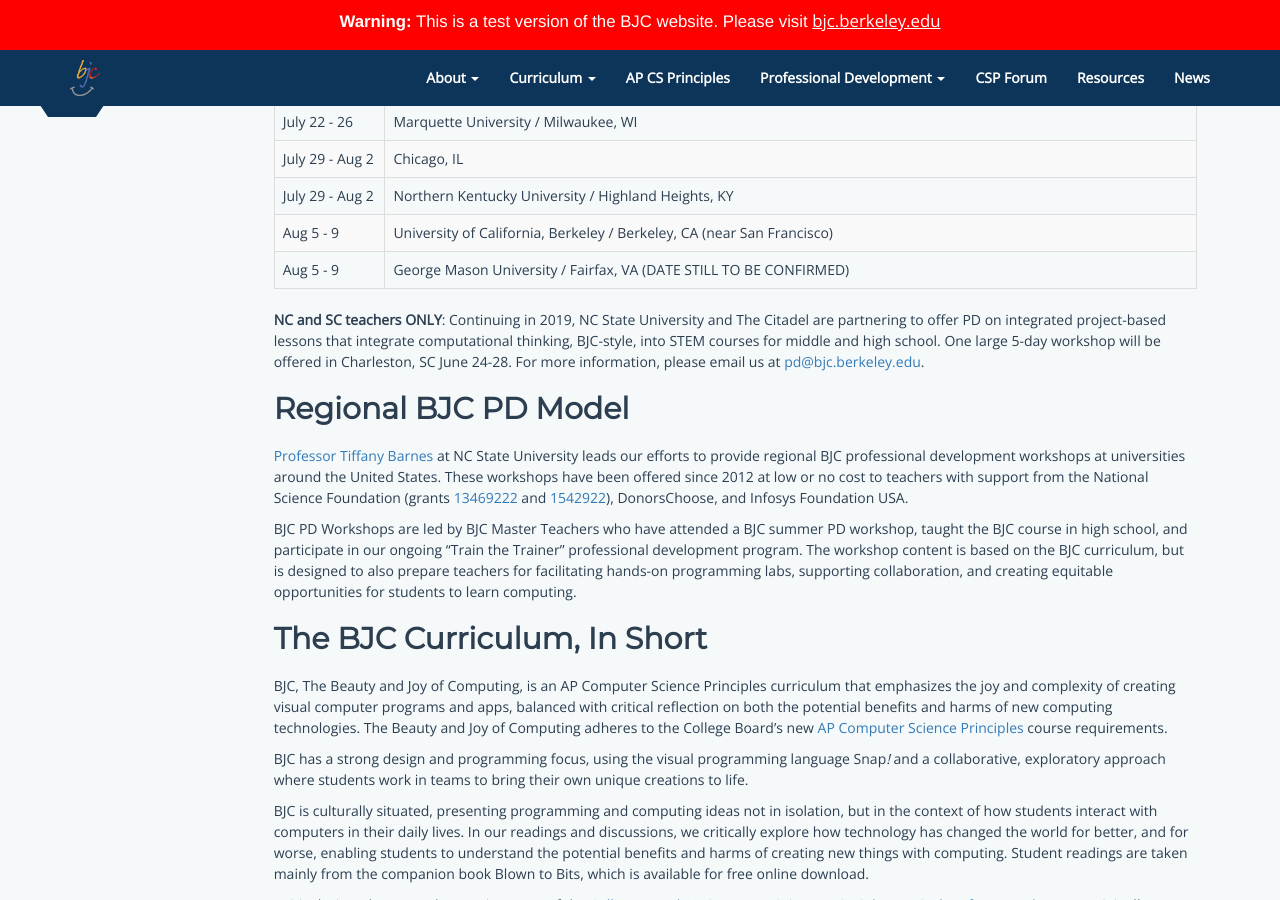
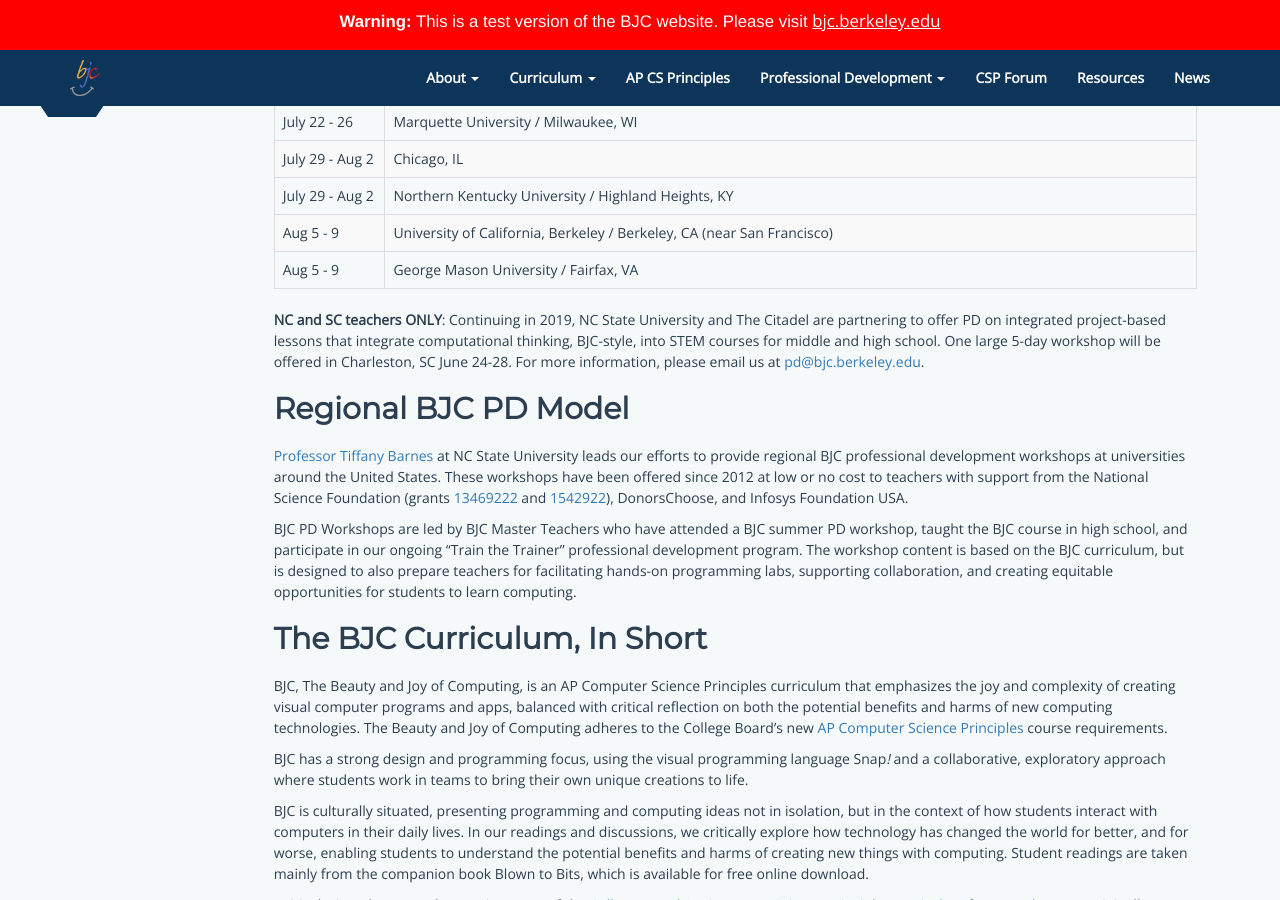
Before and after one commit to beautyjoy/beautyjoy.github.io, a Jekyll site: the page built from summer-pd/index.md, in a window 1280 px wide and 900 px high, scrolled down 1124 px. Built offline with Jekyll 4.4.1, drawn with Linux system fonts in a browser that asks for light colours.

Commit message:
confirmed VA

```diff
--- a/summer-pd/index.md
+++ b/summer-pd/index.md
@@ -82,7 +82,7 @@
   </tr>
   <tr>
     <td>Aug 5 - 9</td>
-    <td>George Mason University / Fairfax, VA (DATE STILL TO BE CONFIRMED)</td>
+    <td>George Mason University / Fairfax, VA</td>
   </tr>
  </tbody>
 </table>
```
